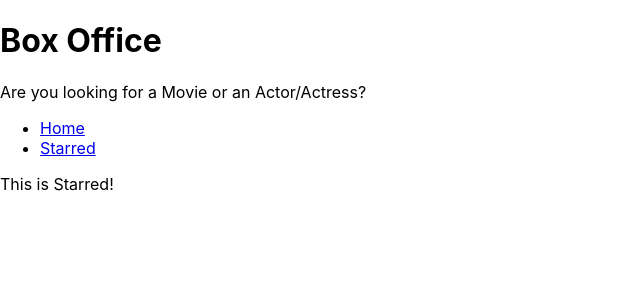
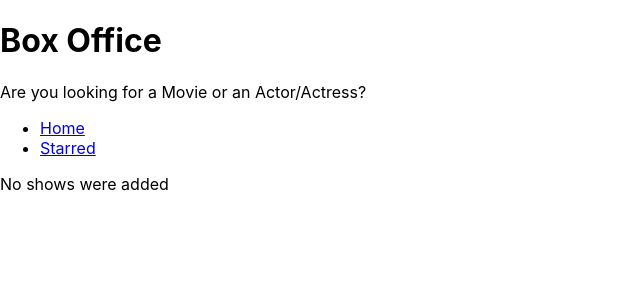
Before and after one commit to pallavisalian/box-office, a React (Create React App) app in the folder box-office/: page /starred in a window 1280 px wide. Shown: the top 300 px of the page, without its empty margins (0-640 px from the left). Built offline with nearby package versions, Linux system fonts and the light colour scheme.

Commit message:
finished starred page

```diff
--- a/box-office/src/pages/Show.js
+++ b/box-office/src/pages/Show.js
@@ -6,7 +6,7 @@
 import Details from '../components/show/Details';
 import Seasons from '../components/show/Seasons';
 import Cast from '../components/show/Cast';
-import { InfoBlock, ShowPageWrapper } from './Show.styled';
+import { ShowPageWrapper, InfoBlock } from './Show.styled';
 
 const reducer = (prevState, action) => {
   switch (action.type) {
--- a/box-office/src/pages/Starred.js
+++ b/box-office/src/pages/Starred.js
@@ -1,8 +1,43 @@
-import React from 'react';
+import React, { useState, useEffect } from 'react';
 import MainPageLayout from '../components/MainPageLayout';
+import { useShows } from '../misc/custom-hooks';
+import { apiGet } from '../misc/config';
+import ShowGrid from '../components/show/ShowGrid';
 
 const Starred = () => {
-  return <MainPageLayout>This is Starred!</MainPageLayout>;
+  const [starred] = useShows();
+
+  const [shows, setShows] = useState(null);
+  const [isLoading, setIsLoading] = useState(true);
+  const [error, setError] = useState(null);
+
+  useEffect(() => {
+    if (starred && starred.length > 0) {
+      const promises = starred.map(showId => apiGet(`/shows/${showId}`));
+
+      Promise.all(promises)
+        .then(apiData => apiData.map(show => ({ show })))
+        .then(results => {
+          setShows(results);
+          setIsLoading(false);
+        })
+        .catch(err => {
+          setError(err.message);
+          setIsLoading(false);
+        });
+    } else {
+      setIsLoading(false);
+    }
+  }, [starred]);
+
+  return (
+    <MainPageLayout>
+      {isLoading && <div>Shows are still loading</div>}
+      {error && <div>Error occured: {error}</div>}
+      {!isLoading && !shows && <div>No shows were added</div>}
+      {!isLoading && !error && shows && <ShowGrid data={shows} />}
+    </MainPageLayout>
+  );
 };
 
 export default Starred;
```
